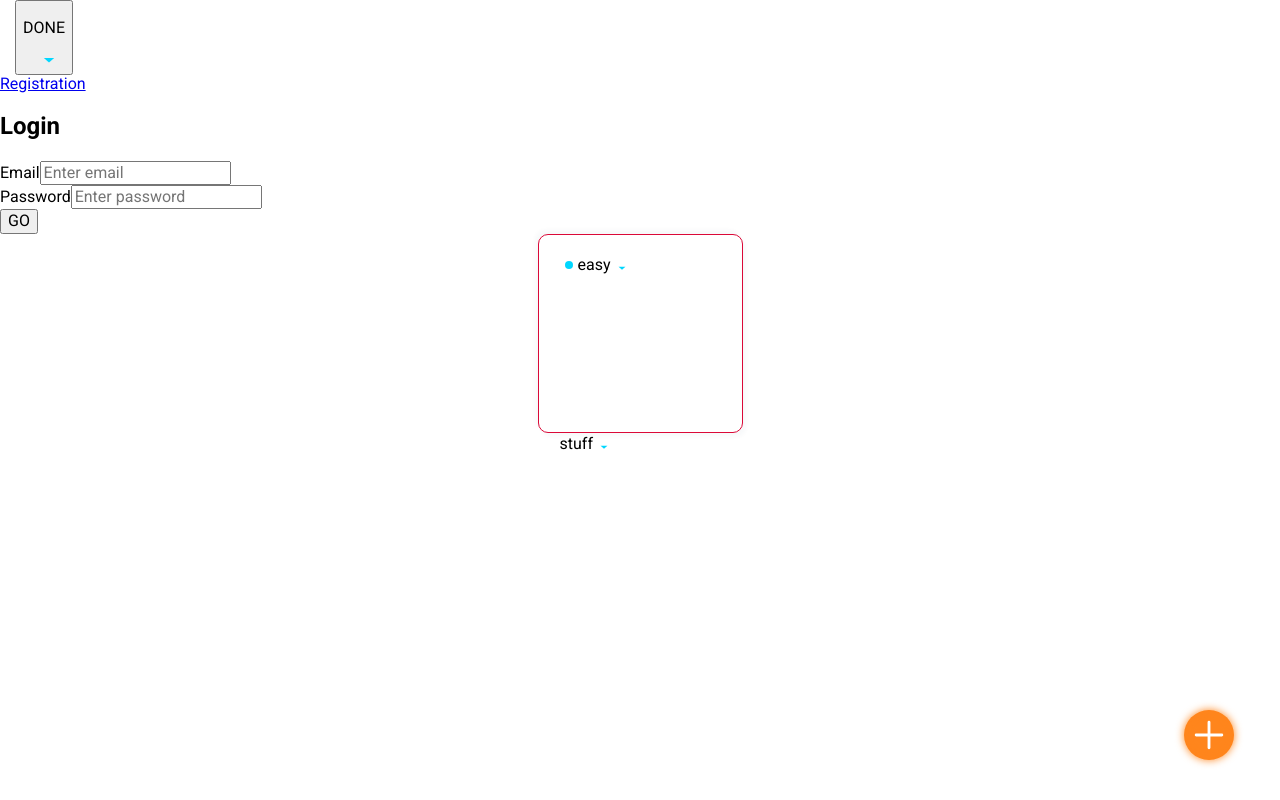
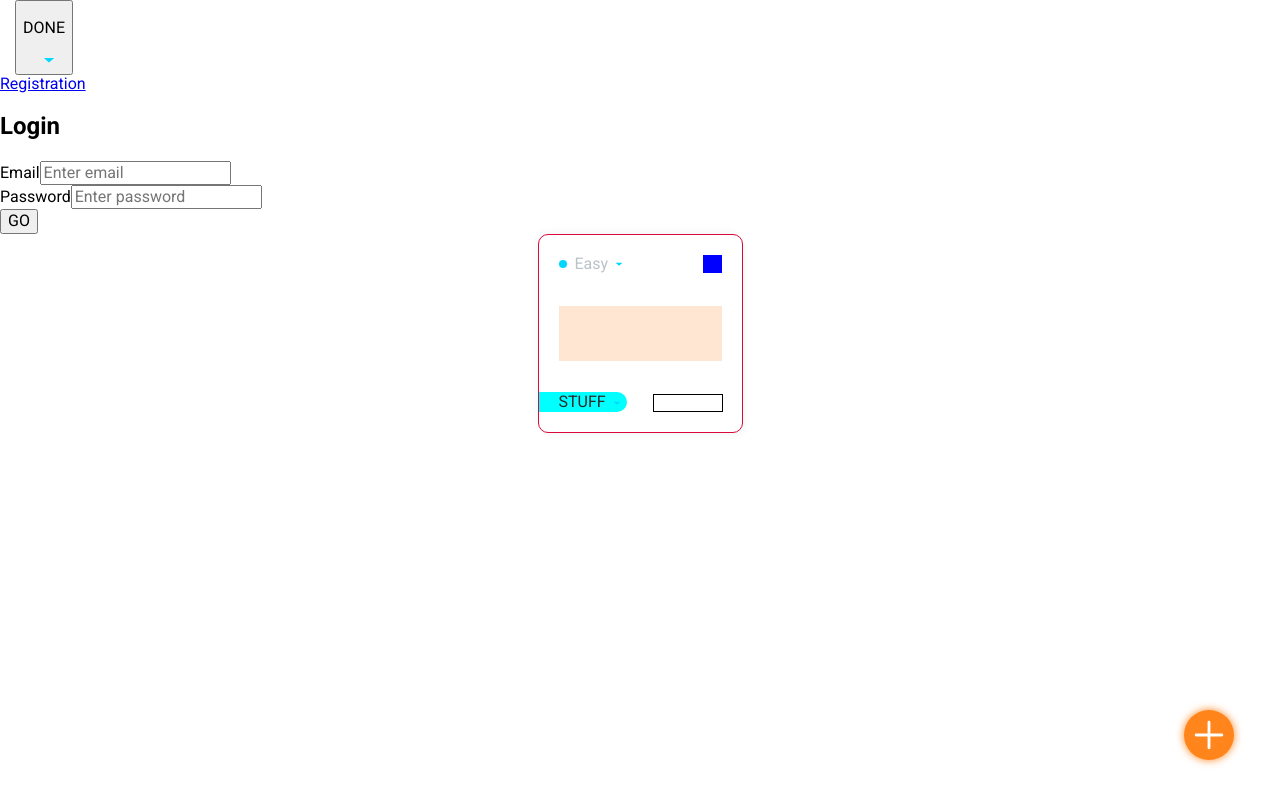
Before and after one commit to VolodymyrBuzinov/dashboard, a React (Create React App) app: page / in a window 1280 px wide. Built offline with nearby package versions, Linux system fonts and the light colour scheme.

Commit message:
markup and style

```diff
--- a/src/Components/Button/Button.module.scss
+++ b/src/Components/Button/Button.module.scss
@@ -18,7 +18,6 @@
     font-size: 24px;
     line-height: 1;
     font-weight: 700;
-
   }
 
   &.fixed {
@@ -49,6 +48,8 @@
     top: 0;
     left: 0;
     z-index: -1;
+
+    transition: $animation-timing;
   }
 
   &:hover::after {
--- /dev/null
+++ b/src/Components/ButtonOpenModal/ButtonOpenModal.js
@@ -0,0 +1,26 @@
+import style from './ButtonOpenModal.module.scss';
+import sprite from '../../Icons/symbol-defs.svg';
+
+const ButtonOpenModal = ({ type, title, onClick, children }) => {
+  return (
+    <div onClick={onClick} className={`${style.Btn} ${style[type]}`}>
+      {type === 'level' && (
+        <div className={`${style.Btn__circle} ${style[title]}`}></div>
+      )}
+      <span
+        className={
+          type === 'level'
+            ? `${style.Btn__span} ${style[type]}`
+            : style.Btn__span
+        }
+      >
+        {title}
+      </span>
+      <svg width="8" height="4" className={style.Btn__icon}>
+        <use href={`${sprite}#icon-polygon`}></use>
+      </svg>
+      {children}
+    </div>
+  );
+};
+export default ButtonOpenModal;
--- a/src/Components/Category/CategoryBtn.module.scss
+++ b/src/Components/ButtonOpenModal/ButtonOpenModal.module.scss
@@ -1,22 +1,14 @@
 @import '../../Utils/utils.scss';
 
 .Btn {
-  position: absolute;
   display: flex;
-  //добавил стили заливки значка сложности + стили кнопки категорий
+  align-items: center;
 
-  &.level {
-    left: 21px;
-    top: 21px;
-  }
-
-  &.category {
-    left: 21px;
-    top: 200px;
-  }
+  cursor: pointer;
+  position: relative;
 
   &__circle {
-    margin: 5px;
+    margin-right: 8px;
     width: 8px;
     height: 8px;
     border-radius: 50%;
@@ -36,6 +28,19 @@
 
   &__icon {
     transform: rotate(180deg);
-    margin: 10px 0 0 7px;
   }
 }
+
+.Btn__span {
+  text-transform: uppercase;
+  color: $text-color;
+  margin-right: 7px;
+
+  &.level {
+    text-transform: lowercase;
+    color: $secondary-text;
+    &::first-letter {
+      text-transform: uppercase;
+    }
+  }
+}
--- a/src/Components/Category/Category.module.scss
+++ b/src/Components/Category/Category.module.scss
@@ -5,6 +5,7 @@
 }
 
 .Category__item {
+  color: $text-color;
   font-size: 11px;
   line-height: 1;
   letter-spacing: 0.02em;
@@ -15,7 +16,6 @@
   }
 
   &:hover {
-    transition: all $animation-timing;
     cursor: pointer;
     color: $secondary-text;
   }
--- a/src/Components/Category/CategoryBtn.jsx
+++ /dev/null
@@ -1,17 +0,0 @@
-import style from './CategoryBtn.module.scss';
-import sprite from '../../Icons/symbol-defs.svg'
-
-const CategoryBtn = ({type, title, onClick, children})=> {
-    return(
-        <div onClick={onClick} className={`${style.Btn} ${style[type]}`}>
-
-            {type==='level' && (<div className={`${style.Btn__circle} ${style[title]}` }></div>)}
-            <span>{title}</span>
-            <svg width="8" height="4" className={style.Btn__icon}>
-          <use href={`${sprite}#icon-polygon`} ></use>
-        </svg>
-        {children}
-        </div>
-    )
-}
-export default CategoryBtn
--- a/src/Components/Level/Level.module.scss
+++ b/src/Components/Level/Level.module.scss
@@ -16,7 +16,6 @@
   }
 
   &:hover {
-    transition: all $animation-timing;
     cursor: pointer;
     color: $text-color;
   }
--- a/src/Components/Modal/Modal.js
+++ b/src/Components/Modal/Modal.js
@@ -17,9 +17,7 @@ export default function Modal({ type, onClose, children }) {
   }, [onClose]);
 
   const handleBackdropClick = event => {
-    if (event.currentTarget !== event.target) {
-      onClose();
-    }
+    onClose();
   };
 
   return (
--- a/src/Components/Modal/Modal.module.scss
+++ b/src/Components/Modal/Modal.module.scss
@@ -10,6 +10,7 @@
     position: relative;
     background: rgba(21, 57, 90, 0.3);
   }
+  z-index: 10;
 }
 
 .Modal__content {
@@ -20,18 +21,20 @@
     3px 4px 4px rgba(21, 57, 90, 0.03);
   border-radius: 10px;
 
+  z-index: 20;
+
   &.level {
     padding: 10px 12px;
     top: 0;
     left: 0;
-    transform: translateY(-50%);
+    transform: translate(-20px, -50%);
   }
 
   &.category {
     padding: 10px 12px;
     bottom: 0;
     left: 0;
-    transform: translateY(50%);
+    transform: translate(-20px, 50%);
   }
 
   &.delete {
--- a/src/Components/TemplateTodo/TemplateTodo.js
+++ b/src/Components/TemplateTodo/TemplateTodo.js
@@ -6,7 +6,7 @@ import { onClickBtnCreate } from '../../Redux/Actions/onClickBtnCreate-action';
 import Button from '../Button/Button';
 import Category from '../Category/Category';
 import Level from '../Level';
-import CategoryBtn from '../Category/CategoryBtn';
+import ButtonOpenModal from '../ButtonOpenModal/ButtonOpenModal';
 
 const LIST_CATEGORY = [
   'stuff',
@@ -30,20 +30,14 @@ const TemplateTodo = () => {
   const onclick = () => dispatch(onClickBtnCreate(true));
 
   const toggleModalCategory = useCallback(() => {
-    setShowModalCategory(prevShowModalCategory => !prevShowModalCategory);
-  }, []);
-  const toggleModalLevel = useCallback(() => {
-    setShowModalLevel(prevShowModalLevel => !prevShowModalLevel);
+    setShowModalCategory(prev => !prev);
   }, []);
 
-  const handleClickElementCategory = e => {
-    const { type, name } = e.target.dataset;
-    setState(prevState => ({
-      ...prevState,
-      [type]: name,
-    }));
-  };
-  const handleClickElementLevel = e => {
+  const toggleModalLevel = useCallback(() => {
+    setShowModalLevel(prev => !prev);
+  }, []);
+
+  const handleClickElement = e => {
     const { type, name } = e.target.dataset;
     setState(prevState => ({
       ...prevState,
@@ -54,20 +48,34 @@ const TemplateTodo = () => {
   return (
     <>
       <div className={style.TemplateTodo__group}>
-        <CategoryBtn
+        <div className={style.TemplateTodo__WrapperTop}>
+          <div className="button">
+            <ButtonOpenModal
               type="level"
               title={state.level}
               onClick={toggleModalLevel}
             >
               {showModalLevel && (
                 <Modal onClose={toggleModalLevel} type="level">
-              <Level items={LIST_LEVEL} handleClick={handleClickElementLevel} />
+                  <Level items={LIST_LEVEL} handleClick={handleClickElement} />
                 </Modal>
               )}
-        </CategoryBtn>
-        <div style={{ height: '100px' }}></div>
+            </ButtonOpenModal>
+          </div>
+          <div
+            className="star"
+            style={{ background: 'blue', width: '19px', height: '18px' }}
+          ></div>
+        </div>
 
-        <CategoryBtn
+        <div
+          className={style.TemplateTodo__WrapperMidle}
+          style={{ width: '100%', height: '55px', background: '#FFE6D3' }}
+        ></div>
+
+        <div className={style.TemplateTodo__WrapperBottom}>
+          <div className={style.TemplateTodo__ButtonBgc}>
+            <ButtonOpenModal
               type="category"
               title={state.category}
               onClick={toggleModalCategory}
@@ -76,12 +84,19 @@ const TemplateTodo = () => {
                 <Modal onClose={toggleModalCategory} type="category">
                   <Category
                     items={LIST_CATEGORY}
-                handleClick={handleClickElementCategory}
+                    handleClick={handleClickElement}
                   />
                 </Modal>
               )}
-        </CategoryBtn>
+            </ButtonOpenModal>
           </div>
+          <div
+            className="Selectors"
+            style={{ outline: '1px solid', width: '68px', height: '16px' }}
+          ></div>
+        </div>
+      </div>
+
       <Button
         content="icon-plus"
         type="button"
--- a/src/Components/TemplateTodo/TemplateTodo.module.scss
+++ b/src/Components/TemplateTodo/TemplateTodo.module.scss
@@ -1,19 +1,23 @@
 @import '../../Utils/utils.scss';
 
-.TemplateTodo__group {
-  position: relative;
+.TemplateTodo {
+  &__group {
+    display: flex;
+    flex-direction: column;
+    justify-content: space-between;
     border: solid 1px $delete-button;
-
+    width: 100%;
+    height: 260px;
     background: $white-color;
-  @extend %list-throw;
-  position: relative;
-  /* margin на время разработки*/
+    padding: 20px 20px;
     margin-left: auto;
     margin-right: auto;
 
     box-shadow: -3px -4px 4px rgba(21, 57, 90, 0.03),
       3px 4px 4px rgba(21, 57, 90, 0.03);
     border-radius: 10px;
+
+    position: relative;
 
     @media screen and (max-width: 767px) {
       max-width: 290px;
@@ -24,3 +28,28 @@
       height: 199px;
     }
   }
+
+  &__WrapperTop {
+    display: flex;
+    justify-content: space-between;
+  }
+
+  &__WrapperBottom {
+    display: flex;
+    align-items: center;
+    justify-content: space-between;
+  }
+}
+
+.TemplateTodo__ButtonBgc::before {
+  content: ' ';
+  display: block;
+  width: 88px;
+  height: 20px;
+  background-color: aqua;
+  border-radius: 0px 15px 15px 0px;
+
+  position: absolute;
+  left: 0;
+  transform: translateY(-1px);
+}
```
Lines whose indentation alone changed are shown as unchanged.
